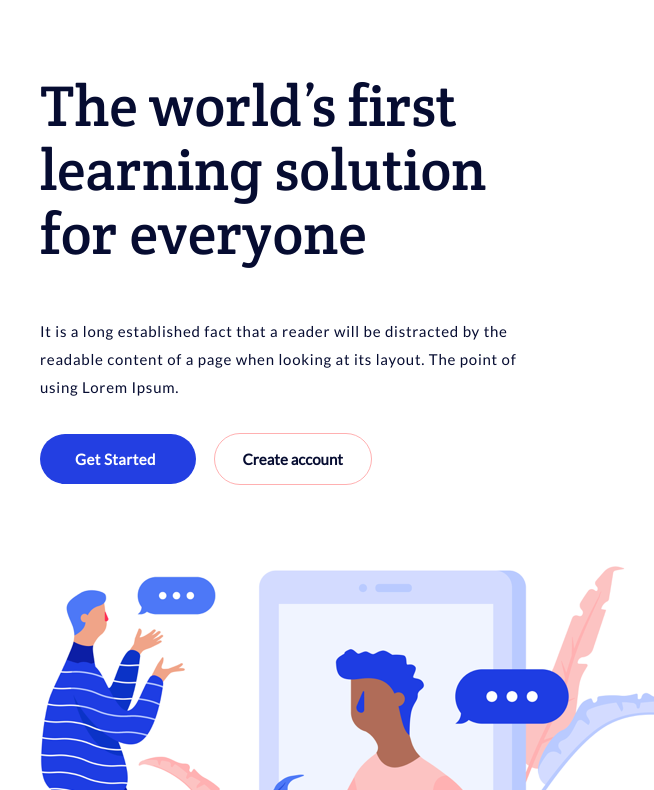
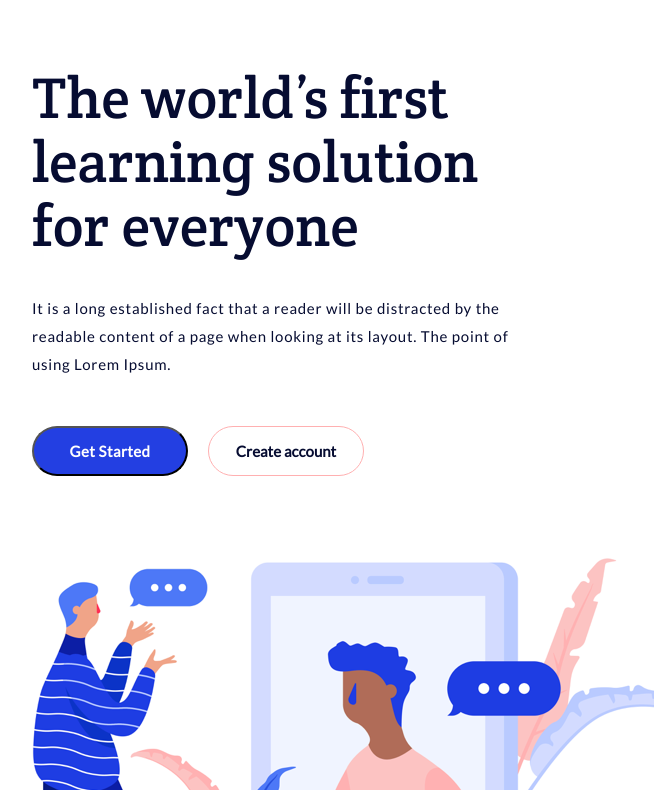
Before and after one commit to omgwer/ispring_learn, a plain HTML site: page index.html in a window 1280 px wide. Shown: the part 127-917 px from the top of the page, without its empty margins (448-1102 px from the left). Drawn offline with Linux system fonts and the light colour scheme.

Commit message:
new version 0.2
fix button problems,  removed unneeded classes, remove border button in focus and active

```diff
--- a/index.html
+++ b/index.html
@@ -2,32 +2,28 @@
 <html lang="en">
   <head>
     <meta charset="UTF-8">
-    <title>First learning solution for everyone</title>
+    <title>First learn</title>
     <link rel="stylesheet" href="styles/styles.css">
   </head>
   <body>
-  <div class="main-page">
-    <div class="header" >Mix</div>
+    <div class="header">Mix</div>
     <div class="first-solution">
       The world’s first
       learning solution
       for everyone </div>
     <div class="using-lorem">
-      <p>
       It is a long established fact that a reader will be distracted
       by the readable content of a page when looking at its
       layout. The point of using  Lorem Ipsum.
-      </p>
     </div>
     <div class="two-buttons">
-      <div class="first-button">
-        <p>Get Started</p>
-      </div>
-      <div class="second-button">
-        <p>Create account</p>
-      </div>
+      <button class="first-button" name="first-button"  type="button">
+        Get Started
+      </button>
+      <button class="second-button" name="second-button" type="button">
+        Create account
+      </button>
     </div>
     <img src="images/clipart1.png" alt="two talking people">
-  </div>
   </body>
 </html>
--- a/styles/styles.css
+++ b/styles/styles.css
@@ -10,8 +10,7 @@
     font-weight: 400;
     src: url("../fonts/Lato/Lato-Regular.ttf");
 }
-.main-page {
-    position: relative;
+body {
     background-color: #ffffff;
     width: 1920px;
     height: 1188px;
@@ -22,7 +21,7 @@
     height: 43px;
     left: 480px;
     top: 60px;
-    font-family: Crete Round;
+    font-family: Crete Round, sans-serif;
     font-style: normal;
     font-weight: normal;
     font-size: 34px;
@@ -35,7 +34,7 @@
     height: 192px;
     left: 480px;
     top: 193px;
-    font-family: Crete Round;
+    font-family: Crete Round, sans-serif;
     font-style: normal;
     font-weight: normal;
     font-size: 58px;
@@ -49,7 +48,7 @@
     left: 480px;
     top: 421px;
     letter-spacing: 0.75px;
-    font-family: Lato;
+    font-family: Lato, sans-serif;
     font-style: normal;
     font-weight: normal;
     font-size: 15px;
@@ -71,37 +70,41 @@
     height: 50px;
     background-color:#233fe2;
     border-radius: 50px;
-}
-.first-button p{
-    margin: 0;
-    width: 81px;
-    height: 18px;
-    padding-left: 35px;
-    padding-top: 16px;
-    font-family: Lato;
-    font-style: normal;
+    font-size: 15px;
+    font-family: Lato, sans-serif;
     font-weight: bold;
-    font-size: 15px;
     color: #ffffff;
     letter-spacing: 0.4px;
+}
+.first-button:hover {
+    background-color:#2359e2;
+}
+.first-button:active,
+.first-button:focus{
+    outline-style: none;
+    background-color:#2359e2;
+    box-shadow: 0 0 3px 2px #060C31;
 }
 .second-button {
     width: 156px;
     height: 50px;
+    background-color:#ffffff;
     border-radius: 50px;
     border: 1px solid #ffb0b1;
+    font-size: 15px;
+    font-family: Lato, sans-serif;
+    font-weight: bold;
+    color: #060C31;
 }
-.second-button p{
-    margin:0px;
-    padding-top: 16px;
-    padding-left: 27.5px;
-    width: 101px;
-    height: 18px;
-    font-family: Lato;
-    font-style: normal;
-    font-weight: bold;
-    font-size: 15px;
-    color: #060C31;
+.second-button:hover {
+    background-color: #cdced6;
+    border: 1px solid #fc5658;
+}
+.second-button:active,
+.second-button:focus{
+    outline-style: none;
+    background-color: #CDCED6;
+    border: 1px solid #fc5658;
 }
 img {
     position: absolute;
```
